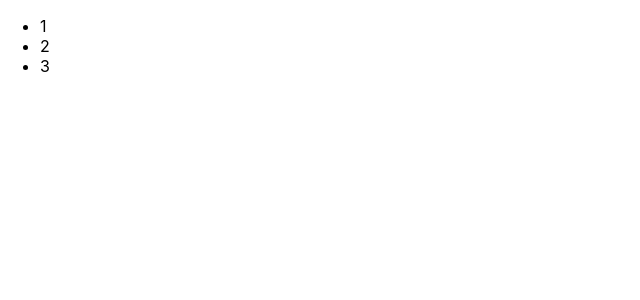
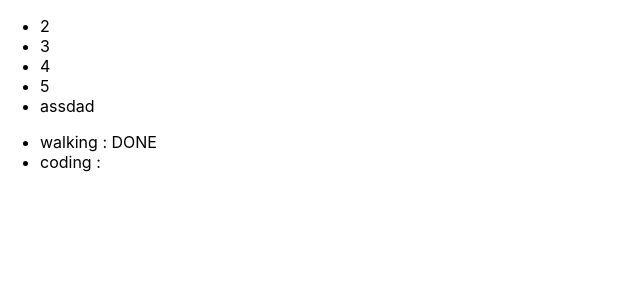
Before and after one commit to dhanasp/react-basic-app, a React (Create React App) app: page / in a window 1280 px wide. Shown: the top 300 px of the page, without its empty margins (0-640 px from the left). Built offline with nearby package versions, Linux system fonts and the light colour scheme.

Commit message:
Right way to use unique key - react todo

```diff
--- a/src/App.js
+++ b/src/App.js
@@ -8,8 +8,18 @@ import LoginControl from "./LoginControl";
 import NumberList from "./NumberList";
 
 function App() {
+    const numbers = [2, 3, 4, 5, "assdad"]
+    const todos = [{id: 1, name: "walking", isDone: true}, {id: 2, name: "coding", isDone: false}]
+    let todoLI = todos.map(todo => <li>{todo}</li>);
     return <div>
-        <NumberList></NumberList>
+        <NumberList numbers={numbers}/>
+        <ul>
+            {todos.map((todo) => (
+                <li key={todo.id}>
+                    {todo.name} : {todo.isDone ? 'DONE' : ''}
+                </li>
+            ))}
+        </ul>
     </div>
 }
 
--- a/src/NumberList.js
+++ b/src/NumberList.js
@@ -1,5 +1,6 @@
 export default function NumberList(props) {
-    const numbers = [1, 2, 3];
-    const listItems = numbers.map(number => (<li>{number}</li>));
-    return <ul>{listItems}</ul>
+    return <ul>{props.numbers.map(
+        (number, index) => (<li key={index}>{number}</li>)
+    )}</ul>
+
 }
```
